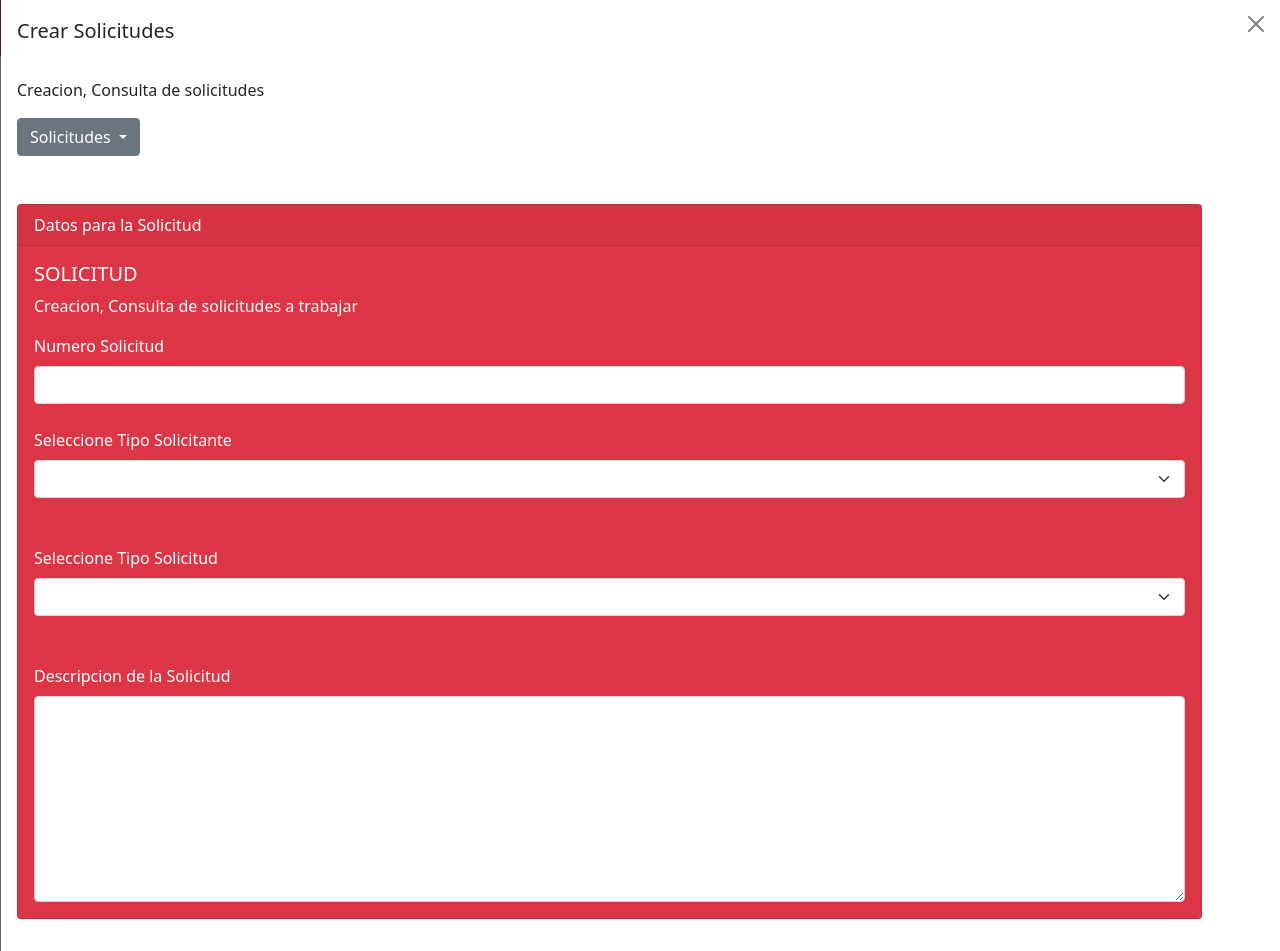
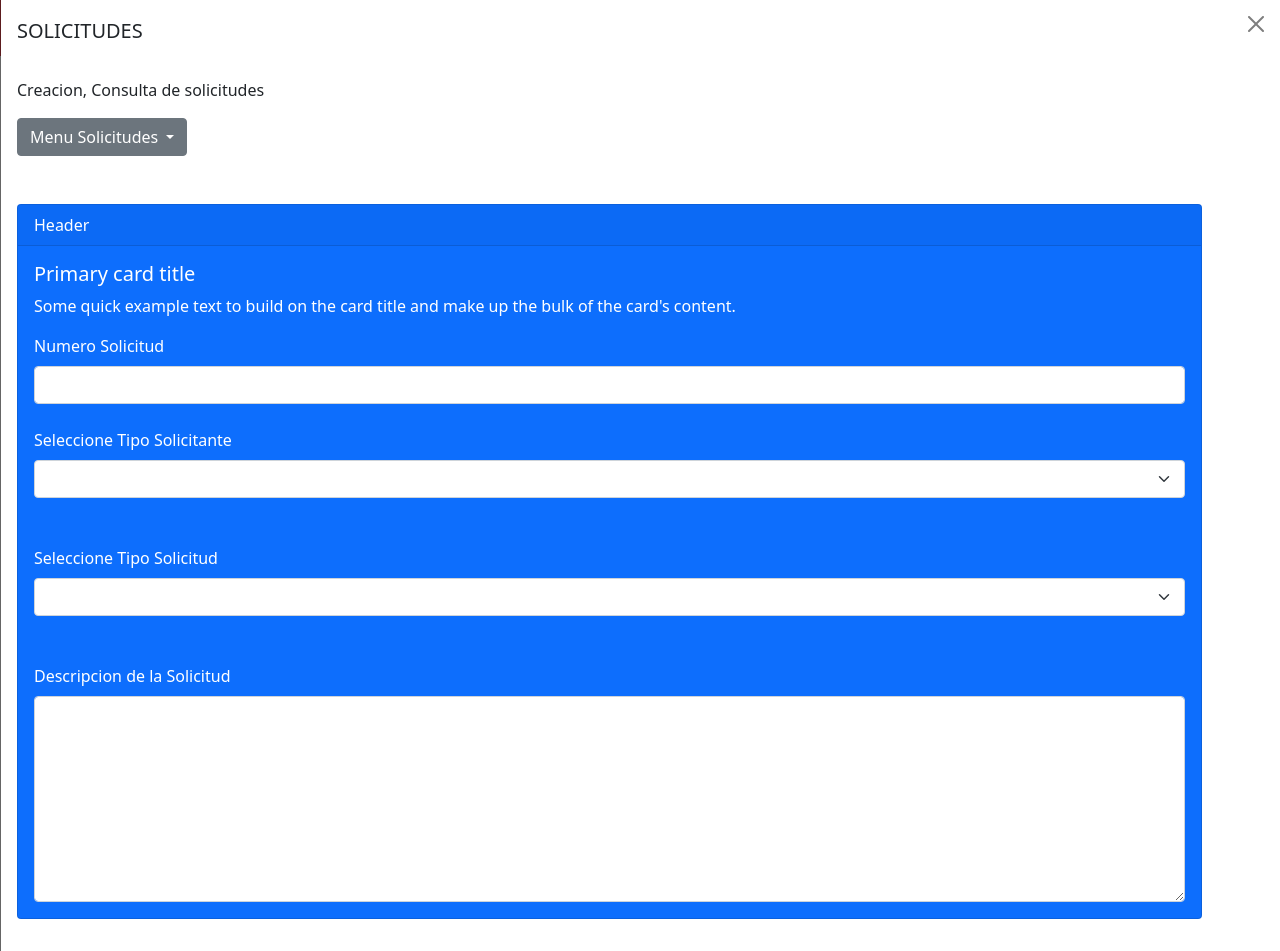
Before and after one commit to diagnoExpress/diargnoExpress, a PHP site: page /view/V_usu_externos.php in a window 1280 px wide, after a click on "Solicitudes". Run offline with PHP 8.4, Linux system fonts and the light colour scheme; the visitor is signed in with stand-in values (Sample User, id 1); data that the repository does not hold is empty.

Commit message:
SOLICITUEDES 50%

```diff
--- a/view/V_usu_externos.php
+++ b/view/V_usu_externos.php
@@ -49,10 +49,9 @@
 
 <!-- crear solicitudes-->
 
-
-<div class="offcanvas offcanvas-end" tabindex="-1" id="offcanvasExample1" aria-labelledby="offcanvasExampleLabel"  style="width:100%">
+<div class="offcanvas offcanvas-end" tabindex="-1" id="offcanvasExample1" aria-labelledby="offcanvasExampleLabel" style="width:100%;">
   <div class="offcanvas-header">
-    <h5 class="offcanvas-title" id="offcanvasExampleLabel">Crear Solicitudes</h5>
+    <h5 class="offcanvas-title" id="offcanvasExampleLabel">SOLICITUDES</h5>
     <button type="button" class="btn-close text-reset" data-bs-dismiss="offcanvas" aria-label="Close"></button>
   </div>
   <div class="offcanvas-body">
@@ -61,7 +60,7 @@
     </div>
     <div class="dropdown mt-3">
       <button class="btn btn-secondary dropdown-toggle" type="button" id="dropdownMenuButton" data-bs-toggle="dropdown">
-        Solicitudes
+       Menu Solicitudes
       </button>
       <ul class="dropdown-menu" aria-labelledby="dropdownMenuButton">
       <li><a class="dropdown-item" href="#">Crear Solicitud</a></li>
@@ -70,15 +69,16 @@
       </ul>
     </div>
 <br><br>
-
-    <div class="card text-white bg-danger mb-3" style="max-width: 95%;">
-  <div class="card-header">Datos para la Solicitud</div>
-  <div class="card-body">
-    <h5 class="card-title">SOLICITUD</h5>
-    <p class="card-text">Creacion, Consulta de solicitudes a trabajar</p>
-
 <!--card-->
 
+
+
+<div class="card text-white bg-primary mb-3" style="max-width: 95%;">
+  <div class="card-header">Header</div>
+  <div class="card-body">
+    <h5 class="card-title">Primary card title</h5>
+    <p class="card-text">Some quick example text to build on the card title and make up the bulk of the card's content.</p>
+<form>
     <div class="mb-4">
                     <label for="exampleFormControlInput3" class="form-label">Numero Solicitud</label>
                     <input type="text" class="form-control" id="exampleFormControlInput3" placeholder=" "required name="num">
@@ -94,6 +94,7 @@
                        </select>
         </div>
 
+
         <div class="mb-5">
                     <label for="exampleFormControlInput2" class="form-label">Seleccione Tipo Solicitud</label>
                     <select class="form-select" aria-label="Default select example"required name="soli">
@@ -104,18 +105,26 @@
                     </select>
         </div>
 
+
         <div class="mb-6">
                     <label for="exampleFormControlTextarea2" class="form-label">Descripcion de la Solicitud</label>
                     <textarea class="form-control" id="exampleFormControlTextarea2" rows="8" required name="desc"></textarea  >
         </div>
-
-
+</form>
+  </div>
+</div>
 <!--fin card-->
 
-  </div>
 
   </div>
 </div>
+
+
+
+
+
+
+
 
 <!-- crear solicitudes-->
 
```
Lines whose indentation alone changed are shown as unchanged.
